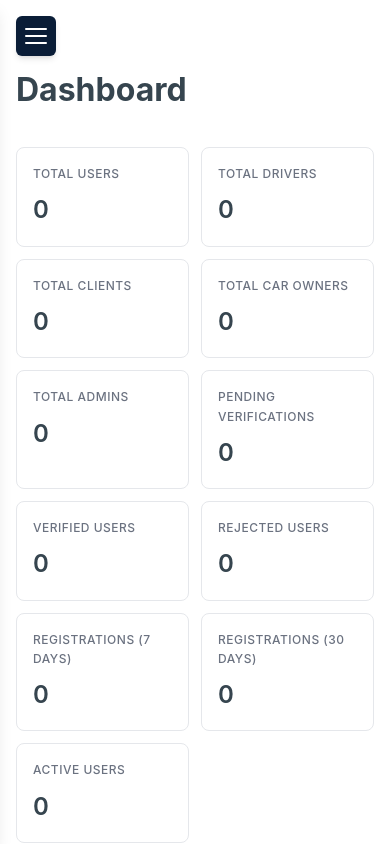
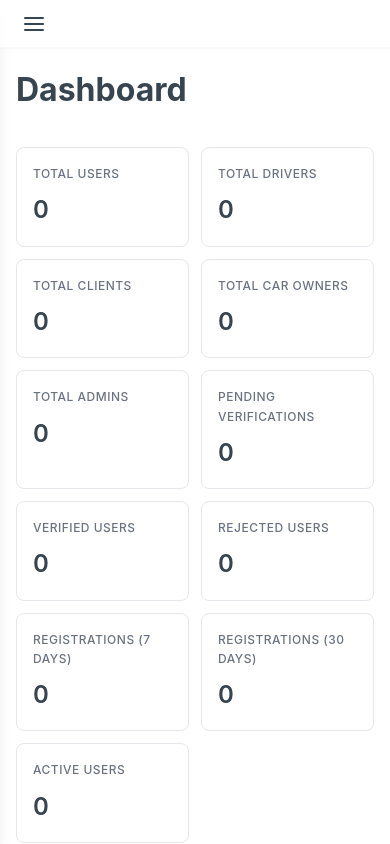
Before and after one commit to Deon62/opaadmin, a website built with Vite: page index.html in a window 390 px wide. Both pictures are taken after typing "name@example.com", "Sample123" into the empty fields and a click on the button "Sign In". Shown: the top 844 px of the page. Built offline with nearby package versions, Linux system fonts and the light colour scheme.

Commit message:
fixed vercel interactive  issue

```diff
--- a/src/components/layout.ts
+++ b/src/components/layout.ts
@@ -18,12 +18,14 @@ export class Layout {
       <div class="admin-layout">
         ${this.renderSidebar()}
         <div class="sidebar-overlay" id="sidebar-overlay"></div>
-        <div class="main-content">
+        <nav class="mobile-top-navbar" id="mobile-top-navbar">
           <button class="hamburger-menu" id="hamburger-menu" aria-label="Toggle menu">
             <span></span>
             <span></span>
             <span></span>
           </button>
+        </nav>
+        <div class="main-content">
           ${content}
         </div>
       </div>
--- a/src/styles/main.css
+++ b/src/styles/main.css
@@ -335,38 +335,58 @@ body {
   position: relative;
 }
 
+/* Mobile Top Navbar */
+.mobile-top-navbar {
+  display: none;
+  position: fixed;
+  top: 0;
+  left: 0;
+  right: 0;
+  height: 48px;
+  background: rgba(255, 255, 255, 0.7);
+  backdrop-filter: blur(8px);
+  -webkit-backdrop-filter: blur(8px);
+  border-bottom: 1px solid rgba(229, 231, 235, 0.3);
+  z-index: 100;
+  padding: 0 1rem;
+  align-items: center;
+  box-shadow: 0 1px 2px rgba(0, 0, 0, 0.03);
+}
+
 /* Hamburger Menu */
 .hamburger-menu {
-  display: none;
-  position: fixed;
-  top: 1rem;
-  left: 1rem;
-  z-index: 101;
-  width: 40px;
-  height: 40px;
-  background: var(--brand-color);
+  display: flex;
+  position: relative;
+  width: auto;
+  height: auto;
+  background: none;
   border: none;
-  border-radius: 6px;
   cursor: pointer;
   flex-direction: column;
   justify-content: center;
   align-items: center;
-  gap: 5px;
+  gap: 4px;
   padding: 0.5rem;
-  box-shadow: var(--shadow-md);
+  box-shadow: none;
+  touch-action: manipulation;
+  -webkit-tap-highlight-color: transparent;
 }
 
 .hamburger-menu span {
   display: block;
-  width: 22px;
+  width: 20px;
   height: 2px;
-  background: white;
-  border-radius: 2px;
-  transition: all 0.3s;
+  background: var(--text-primary);
+  border-radius: 1px;
+  transition: all 0.3s ease;
 }
 
-.hamburger-menu:hover {
-  background: var(--primary-hover);
+.hamburger-menu:hover span {
+  background: var(--brand-color);
+}
+
+.hamburger-menu:active {
+  opacity: 0.7;
 }
 
 /* Sidebar Overlay */
@@ -524,6 +544,10 @@ body {
 }
 
 @media (max-width: 640px) {
+  .mobile-top-navbar {
+    display: flex;
+  }
+
   .hamburger-menu {
     display: flex;
   }
@@ -554,10 +578,11 @@ body {
 
   .page-container,
   .dashboard-container {
-    padding-top: 4rem;
+    padding-top: 1rem;
     padding-left: 1rem;
     padding-right: 1rem;
     overflow-x: hidden;
+    margin-top: 48px;
   }
 
   .stats-grid {
```
